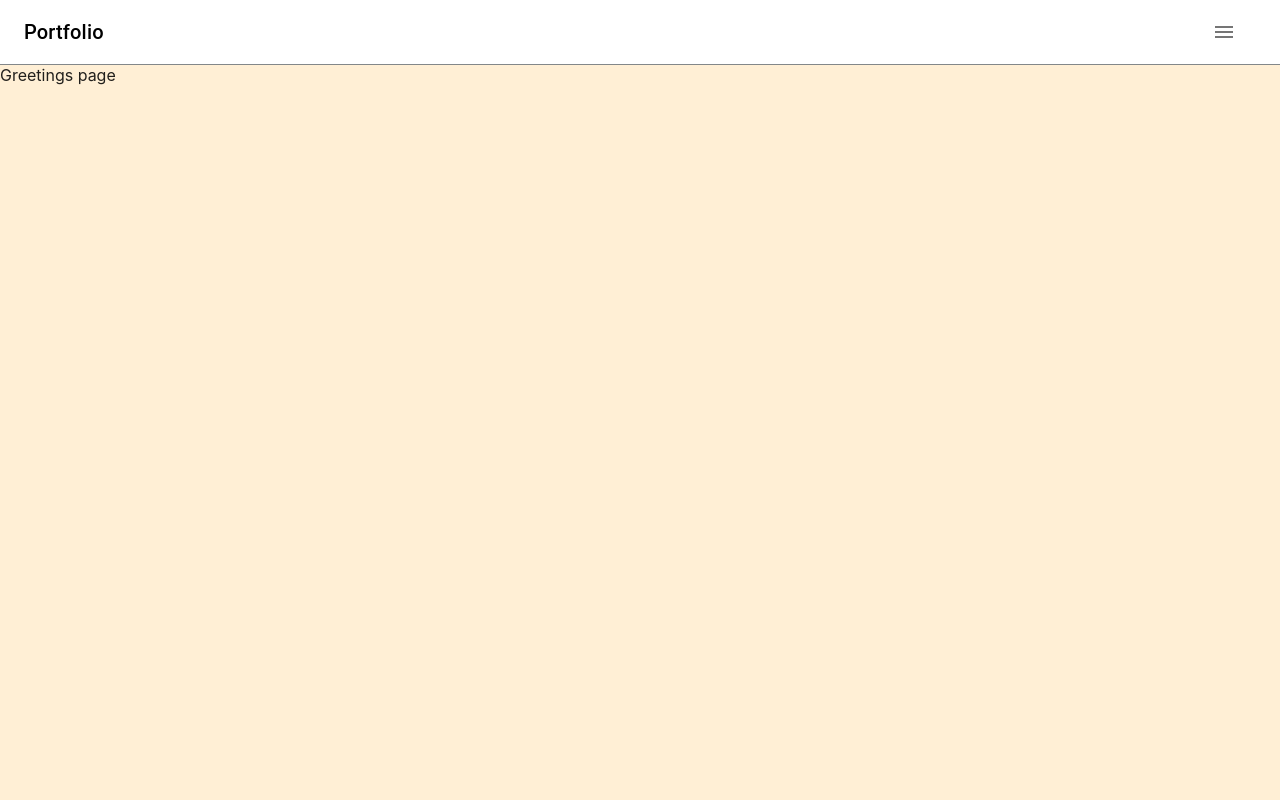
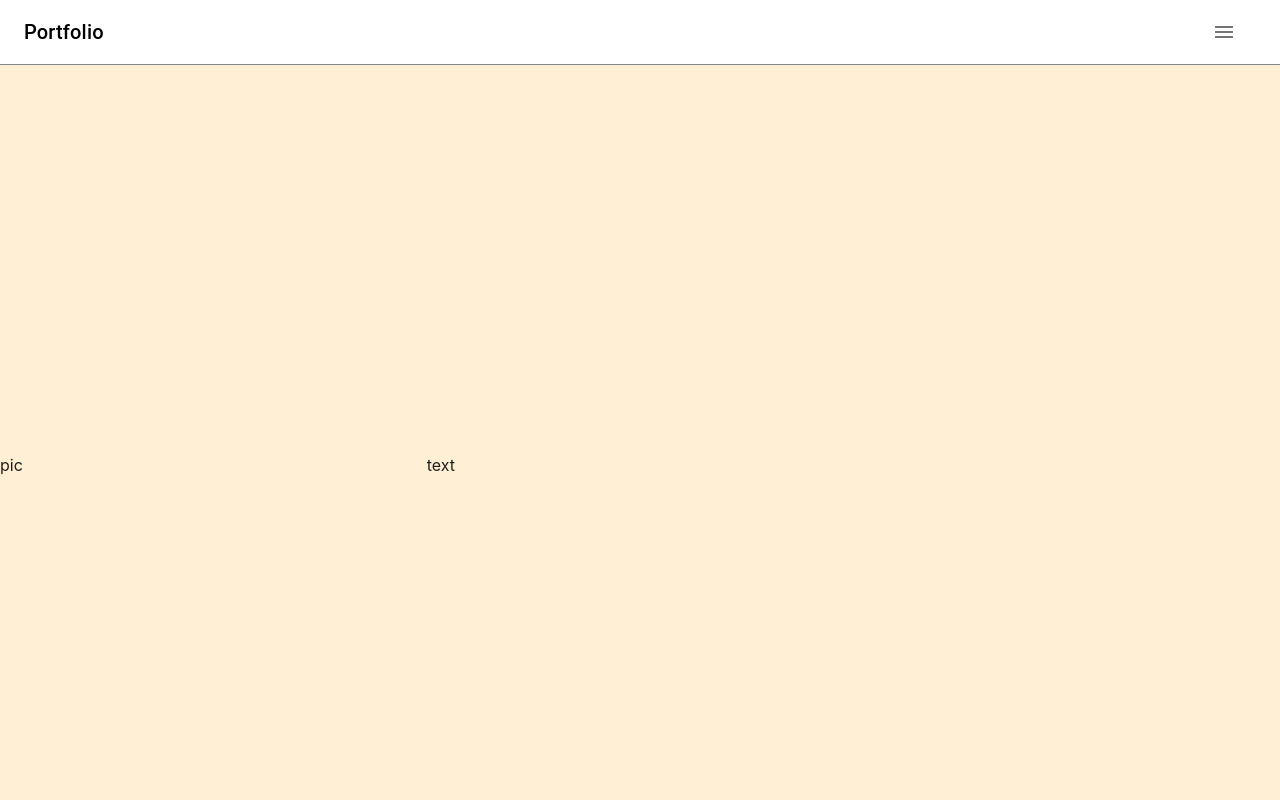
Before and after one commit to daveomri/portfolio, a React (Create React App) app: page / in a window 1280 px wide. Shown: the top 800 px of the page. Built offline with nearby package versions, Linux system fonts and the light colour scheme.

Commit message:
#2 Adding styles and grids

```diff
--- a/src/components/cards/Card.jsx
+++ b/src/components/cards/Card.jsx
@@ -2,6 +2,7 @@ import styled from 'styled-components';
 
 const Card = styled.section`
     min-height: 100vh;
+    display: grid;
     background: papayawhip;
 `;
 
--- a/src/components/cards/Greetings.jsx
+++ b/src/components/cards/Greetings.jsx
@@ -1,27 +1,12 @@
 import React from 'react';
 import { makeStyles } from '@material-ui/core/styles';
+import { Grid } from '@material-ui/core';
+
 import Card from './Card';
 
 const useStyles = makeStyles(theme => ({
-  appBar: {
-    color: '#000',
-    backgroundColor: '#fff',
-    borderBottom: '1px solid #838789',
-    boxShadow: 'none',
-  },
-  button: {
-    marginLeft: theme.spacing(1),
-    marginRight: theme.spacing(1),
-  },
-  drawer: {
-    width: 'auto',
-    padding: theme.spacing(2),
-  },
-  list: {
-    width: 250,
-  },
-  fullList: {
-    width: 'auto',
+  root: {
+    minHeight: '100%',
   },
 }));
 
@@ -30,7 +15,10 @@ const Greetings = () => {
 
   return (
     <Card>
-        Greetings page
+       <Grid container justifyContent="center" alignItems="center" className={classes.root}>
+            <Grid item xs={12} sm={4}>pic</Grid>
+            <Grid item xs={12} sm={8}>text</Grid>
+       </Grid>
     </Card>
   );
 };
```
